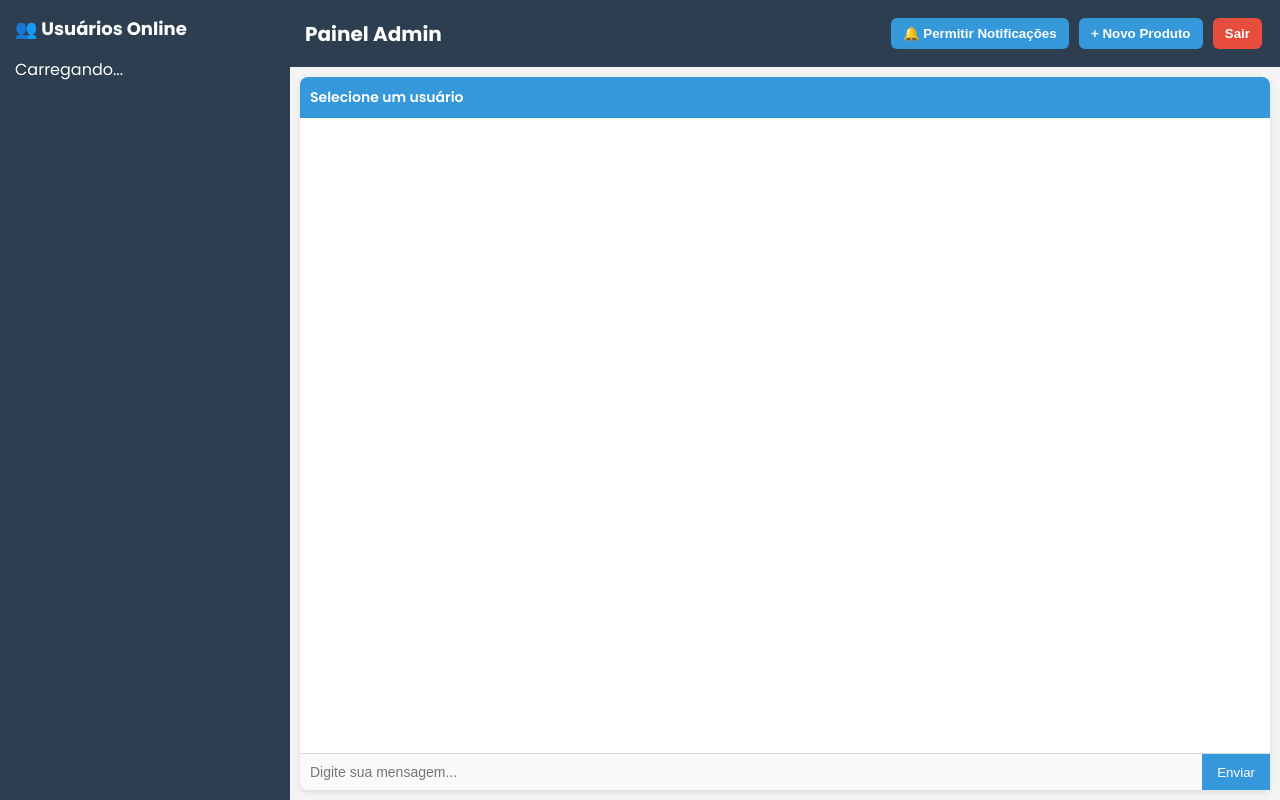
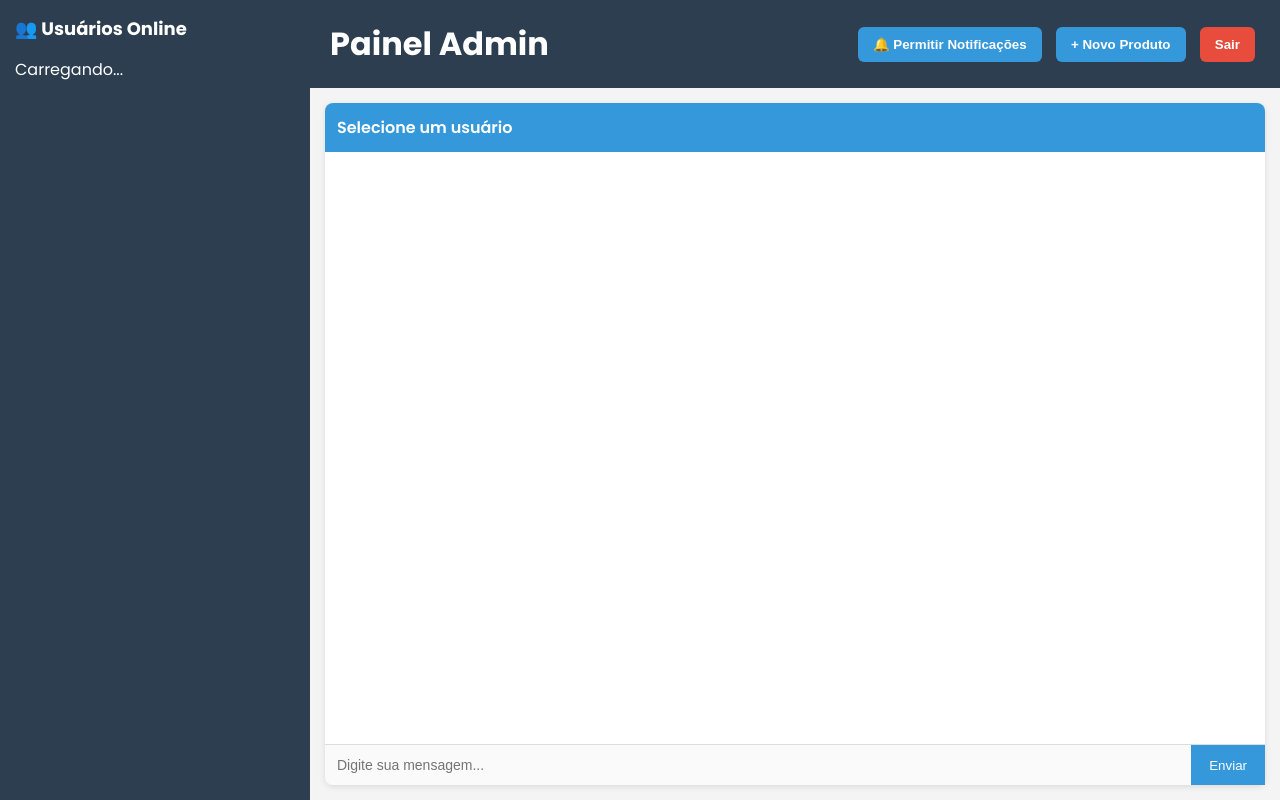
Before and after one commit to wiggers12/ecomercie, a Flask app: page /admin in a window 1280 px wide. Run offline with Flask 3, Linux system fonts and the light colour scheme; some libraries are stand-ins or nearby versions.

Commit message:
Atualizar o admin.html

```diff
--- a/templates/admin.html
+++ b/templates/admin.html
@@ -10,38 +10,48 @@
 
   <style>
     body { margin:0; font-family:Poppins,sans-serif; background:#f4f4f4; display:flex; height:100vh; }
-    .sidebar { width:260px; background:#2c3e50; color:#fff; padding:15px; overflow-y:auto; }
+
+    .sidebar { width:280px; background:#2c3e50; color:#fff; padding:15px; overflow-y:auto; }
     .sidebar h2 { font-size:18px; margin:0 0 15px; }
     .session { background:#34495e; padding:10px; border-radius:6px; margin-bottom:8px; cursor:pointer; }
     .session.active { background:#3498db; }
-    .content { flex:1; display:flex; flex-direction:column; min-width:0; }
-    .header { background:#2c3e50; color:#fff; padding:15px; display:flex; justify-content:space-between; align-items:center; flex-wrap:wrap; }
-    h1 { margin:0; font-size:20px; }
-    .btn { padding:8px 12px; border:none; border-radius:6px; cursor:pointer; font-weight:600; margin:3px; }
+
+    .content { flex:1; display:flex; flex-direction:column; }
+
+    .header { background:#2c3e50; color:#fff; padding:20px; display:flex; justify-content:space-between; align-items:center; flex-wrap:wrap; }
+    h1 { margin:0; }
+
+    .btn { padding:10px 15px; border:none; border-radius:6px; cursor:pointer; font-weight:600; margin:5px; }
     .btn-primary { background:#3498db; color:#fff; }
     .btn-danger { background:#e74c3c; color:#fff; }
-    .table { width:100%; margin-top:15px; border-collapse:collapse; background:#fff; font-size:14px; }
-    .table th,.table td { padding:10px; border:1px solid #ddd; text-align:left; }
+
+    .table { width:100%; margin-top:20px; border-collapse:collapse; background:#fff; }
+    .table th,.table td { padding:12px; border:1px solid #ddd; text-align:left; }
+
     .toast-container { position:fixed; bottom:20px; right:20px; z-index:9999; }
-    .toast { background:#2c3e50; color:#fff; padding:12px; border-radius:6px; margin-top:10px; font-size:14px; }
+    .toast { background:#2c3e50; color:#fff; padding:15px; border-radius:6px; margin-top:10px; }
+
     .modal { position:fixed;top:0;left:0;width:100%;height:100%;background:rgba(0,0,0,0.6);display:flex;align-items:center;justify-content:center;z-index:999; }
     .modal-content { background:#fff;padding:20px;border-radius:8px;width:400px;max-width:95%; }
     .modal-content label { display:block;margin-top:10px;font-weight:500; }
     .progress-bar { width:0%;height:5px;background:green;margin-top:5px; }
+
     /* Chat */
-    .chat { flex:1; display:flex; flex-direction:column; background:#fff; margin:10px; border-radius:8px; box-shadow:0 2px 6px rgba(0,0,0,0.1); min-height:300px; }
-    .chat-header { background:#3498db; color:#fff; padding:10px; font-weight:600; border-radius:8px 8px 0 0; font-size:14px; }
-    .chat-messages { flex:1; padding:10px; overflow-y:auto; display:flex; flex-direction:column; font-size:14px; }
-    .msg { max-width:70%; padding:8px 12px; border-radius:12px; margin-bottom:8px; word-wrap:break-word; }
+    .chat { flex:1; display:flex; flex-direction:column; background:#fff; margin:15px; border-radius:8px; box-shadow:0 2px 6px rgba(0,0,0,0.1); }
+    .chat-header { background:#3498db; color:#fff; padding:12px; font-weight:600; border-radius:8px 8px 0 0; }
+    .chat-messages { flex:1; padding:15px; overflow-y:auto; display:flex; flex-direction:column; }
+    .msg { max-width:60%; padding:10px 14px; border-radius:12px; margin-bottom:8px; word-wrap:break-word; }
     .msg.user { background:#ecf0f1; align-self:flex-start; }
     .msg.admin { background:#3498db; color:#fff; align-self:flex-end; }
     .chat-input { display:flex; border-top:1px solid #ddd; }
-    .chat-input input { flex:1; border:none; padding:10px; font-size:14px; }
-    .chat-input button { background:#3498db; color:#fff; border:none; padding:10px 15px; cursor:pointer; }
-    @media(max-width:768px){
-      body{flex-direction:column;}
-      .sidebar{width:100%; display:flex; overflow-x:auto;}
-      .session{flex:1; margin-right:5px;}
+    .chat-input input { flex:1; border:none; padding:12px; font-size:14px; }
+    .chat-input button { background:#3498db; color:#fff; border:none; padding:12px 18px; cursor:pointer; }
+
+    /* Responsividade */
+    @media (max-width: 768px) {
+      body { flex-direction:column; }
+      .sidebar { width:100%; display:flex; overflow-x:auto; }
+      .content { flex:1; }
     }
   </style>
 </head>
@@ -94,33 +104,64 @@
 
     const app = initializeApp(firebaseConfig);
     const auth = getAuth(app);
+    const db = getFirestore(app);
     const storage = getStorage(app);
     const messaging = getMessaging(app);
 
-    if ("serviceWorker" in navigator) navigator.serviceWorker.register("/firebase-messaging-sw.js");
+    if ("serviceWorker" in navigator) {
+      navigator.serviceWorker.register("/firebase-messaging-sw.js");
+    }
 
-    onMessage(messaging, (payload) => {
+    // --- Notificações recebidas em primeiro plano ---
+    onMessage(messaging, async (payload) => {
       const title = payload.notification?.title || "Nova Notificação";
       const body  = payload.notification?.body  || "Você recebeu uma mensagem";
-      if (Notification.permission === "granted") new Notification(title, { body, icon: "/icon-192.png" });
+      if (Notification.permission === "granted") {
+        new Notification(title, { body, icon: "/icon-192.png" });
+      }
       showToast(`${title} - ${body}`);
     });
 
+    // --- Salvar token FCM ---
+    async function registerFcmToken(showAlert=false) {
+      const user = auth.currentUser;
+      if (!user) return;
+      try {
+        const token = await getToken(messaging, { vapidKey: "BNZLoKzBHSC6kWGUpglcgyo1_xkmS_zmO2ux_VDBEvn5Qai3NJeZfN2u612WVEvMyEao0e1V3rPeReBZVV2nNJg" });
+        if (token) {
+          const idToken = await user.getIdToken();
+          await fetch("/api/save_fcm_token", {
+            method: "POST",
+            headers: {
+              "Content-Type": "application/json",
+              "Authorization": "Bearer " + idToken   // ✅ CORRIGIDO
+            },
+            body: JSON.stringify({ token })
+          });
+          if (showAlert) showToast("🔔 Token salvo com sucesso!");
+        }
+      } catch (err) { console.error(err); }
+    }
+
+    document.getElementById("btnPermissao").addEventListener("click", async () => {
+      const permission = await Notification.requestPermission();
+      if (permission === "granted") registerFcmToken(true);
+    });
+
+    // --- Toast helper
     function showToast(msg) {
       const container = document.getElementById("toast-container");
       const toast = document.createElement("div");
-      toast.className = "toast"; toast.innerText = msg;
-      container.appendChild(toast); setTimeout(() => toast.remove(), 4000);
+      toast.className = "toast";
+      toast.innerText = msg;
+      container.appendChild(toast);
+      setTimeout(() => toast.remove(), 5000);
     }
 
-    onAuthStateChanged(auth, (user) => {
-      if (!user) { window.location.href="/login"; return; }
-      renderProductsTable(); loadSessions();
-    });
-    window.logout = ()=>signOut(auth);
-
+    // --- Produtos
     async function renderProductsTable() {
-      const user = auth.currentUser; if (!user) return;
+      const user = auth.currentUser;
+      if (!user) return;
       const idToken = await user.getIdToken();
       const res = await fetch("/api/my_products", { headers: { "Authorization": "Bearer " + idToken } });
       const products = await res.json();
@@ -137,17 +178,23 @@
       document.getElementById("products-table-container").innerHTML = html;
     }
 
-    // Modal Produto
+    // --- Modal Produto ---
     window.openProductModal = () => {
       const modal = document.createElement("div");
       modal.className = "modal";
       modal.innerHTML = `
         <div class="modal-content">
           <h3>Novo Produto</h3>
-          <label>Nome:</label><input id="nomeProd">
-          <label>Preço:</label><input id="valorProd" type="number" step="0.01">
-          <label>Imagem:</label><input id="imgProd" type="file" accept="image/*"><div id="img-progress" class="progress-bar"></div>
-          <label>Vídeo:</label><input id="videoProd" type="file" accept="video/*"><div id="vid-progress" class="progress-bar"></div>
+          <label>Nome:</label>
+          <input id="nomeProd">
+          <label>Preço:</label>
+          <input id="valorProd" type="number" step="0.01">
+          <label>Imagem:</label>
+          <input id="imgProd" type="file" accept="image/*">
+          <div id="img-progress" class="progress-bar"></div>
+          <label>Vídeo:</label>
+          <input id="videoProd" type="file" accept="video/*">
+          <div id="vid-progress" class="progress-bar"></div>
           <button class="btn btn-primary" onclick="saveProduct()">Salvar</button>
           <button class="btn btn-danger" onclick="this.closest('.modal').remove()">Cancelar</button>
         </div>`;
@@ -160,31 +207,54 @@
         const task = uploadBytesResumable(storageRef, file);
         task.on("state_changed", snap => {
           document.getElementById(progressId).style.width = (snap.bytesTransferred / snap.totalBytes * 100) + "%";
-        }, reject, async () => resolve(await getDownloadURL(task.snapshot.ref)));
+        }, reject, async () => {
+          const url = await getDownloadURL(task.snapshot.ref);
+          resolve(url);
+        });
       });
     }
 
     window.saveProduct = async () => {
-      const user = auth.currentUser; const idToken = await user.getIdToken();
+      const user = auth.currentUser;
+      const idToken = await user.getIdToken();
       let imgUrl="", vidUrl="";
       const imgFile=document.getElementById("imgProd").files[0];
       const vidFile=document.getElementById("videoProd").files[0];
       if (imgFile) imgUrl = await uploadFile(imgFile,"img-progress");
       if (vidFile) vidUrl = await uploadFile(vidFile,"vid-progress");
       const produto={ nome:document.getElementById("nomeProd").value, valor:parseFloat(document.getElementById("valorProd").value)||0, imagemUrl:imgUrl, videoUrl:vidUrl };
-      await fetch("/api/products",{method:"POST", headers:{"Content-Type":"application/json","Authorization":"Bearer "+idToken}, body:JSON.stringify(produto)});
-      document.querySelector(".modal").remove(); renderProductsTable(); showToast("✅ Produto adicionado!");
+      await fetch("/api/products",{
+        method:"POST", headers:{"Content-Type":"application/json","Authorization":"Bearer "+idToken},
+        body:JSON.stringify(produto)
+      });
+      document.querySelector(".modal").remove();
+      renderProductsTable();
+      showToast("✅ Produto adicionado com sucesso!");
     };
+
+    // --- Auth + Chat
+    onAuthStateChanged(auth, (user) => {
+      if (!user) { window.location.href="/login"; return; }
+      renderProductsTable();
+      loadSessions();
+    });
+    window.logout = ()=>signOut(auth);
 
     // --- CHAT ---
     let selectedSession = null;
+
     async function loadSessions() {
       try {
-        const user = auth.currentUser; if (!user) return;
+        const user = auth.currentUser;
+        if (!user) return;
         const idToken = await user.getIdToken();
-        const res = await fetch("/api/sessions", { headers: { "Authorization": "Bearer " + idToken } });
+
+        const res = await fetch("/api/sessions", {
+          headers: { "Authorization": "Bearer " + idToken }
+        });
         const sessions = await res.json();
-        const list = document.getElementById("sessions"); list.innerHTML = "";
+        const list = document.getElementById("sessions");
+        list.innerHTML = "";
         sessions.forEach(s => {
           const div = document.createElement("div");
           div.className = "session" + (s.id === selectedSession ? " active" : "");
@@ -192,7 +262,9 @@
           div.onclick = () => selectSession(s.id);
           list.appendChild(div);
         });
-      } catch (e) { console.error(e); }
+      } catch (e) {
+        console.error("Erro ao carregar sessões:", e);
+      }
     }
 
     async function selectSession(id) {
@@ -205,14 +277,20 @@
 
     async function loadMessages() {
       if (!selectedSession) return;
-      const user = auth.currentUser; const idToken = await user.getIdToken();
-      const res = await fetch(`/api/get_messages/${selectedSession}`, { headers: { "Authorization": "Bearer " + idToken } });
+      const user = auth.currentUser;
+      const idToken = await user.getIdToken();
+
+      const res = await fetch(`/api/get_messages/${selectedSession}`, {
+        headers: { "Authorization": "Bearer " + idToken }
+      });
       const msgs = await res.json();
-      const box = document.getElementById("chat-messages"); box.innerHTML = "";
+      const box = document.getElementById("chat-messages");
+      box.innerHTML = "";
       msgs.forEach(m => {
         const div = document.createElement("div");
         div.className = "msg " + (m.sender === "user" ? "user" : "admin");
-        div.textContent = m.text; box.appendChild(div);
+        div.textContent = m.text;
+        box.appendChild(div);
       });
       box.scrollTop = box.scrollHeight;
     }
@@ -220,8 +298,13 @@
     async function sendMessage() {
       const text = document.getElementById("chat-text").value.trim();
       if (!text || !selectedSession) return;
-      await fetch("/api/send_message", {method:"POST", headers:{"Content-Type":"application/json"}, body:JSON.stringify({ session_id:selectedSession, text, sender:"admin" })});
-      document.getElementById("chat-text").value = ""; loadMessages();
+      await fetch("/api/send_message", {
+        method:"POST",
+        headers:{"Content-Type":"application/json"},
+        body:JSON.stringify({ session_id:selectedSession, text, sender:"admin" })
+      });
+      document.getElementById("chat-text").value = "";
+      await loadMessages();  // ✅ CORRIGIDO: atualiza na hora
     }
 
     setInterval(() => { loadSessions(); loadMessages(); }, 3000);
```
